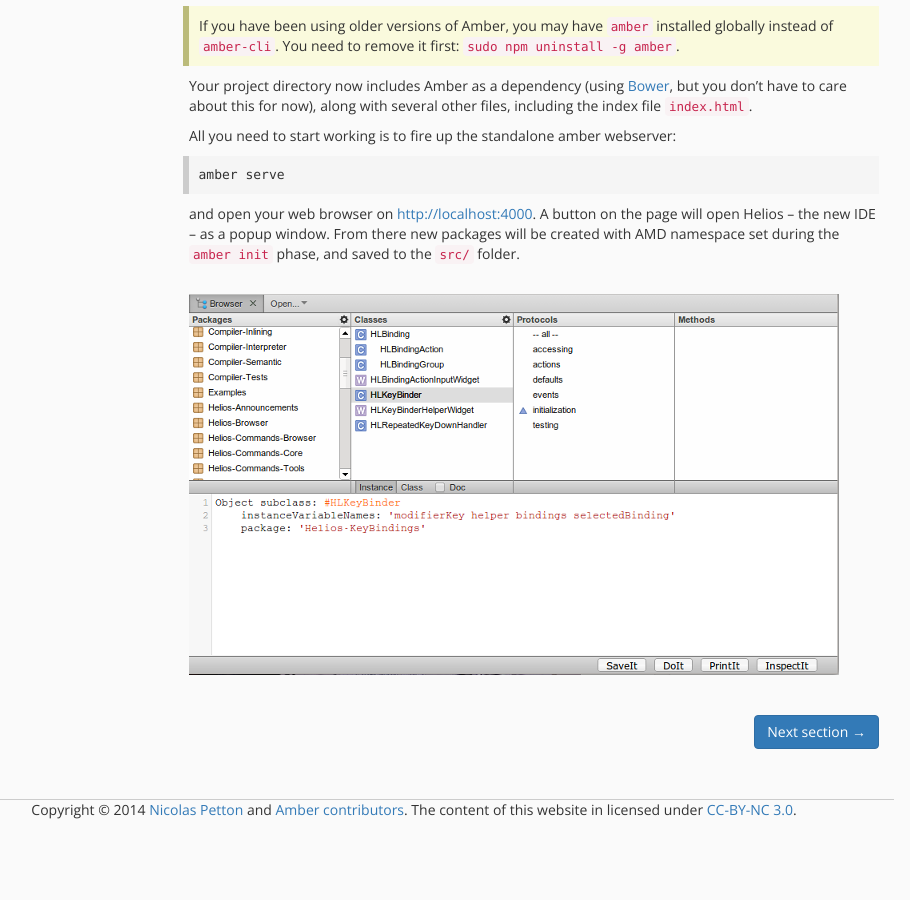
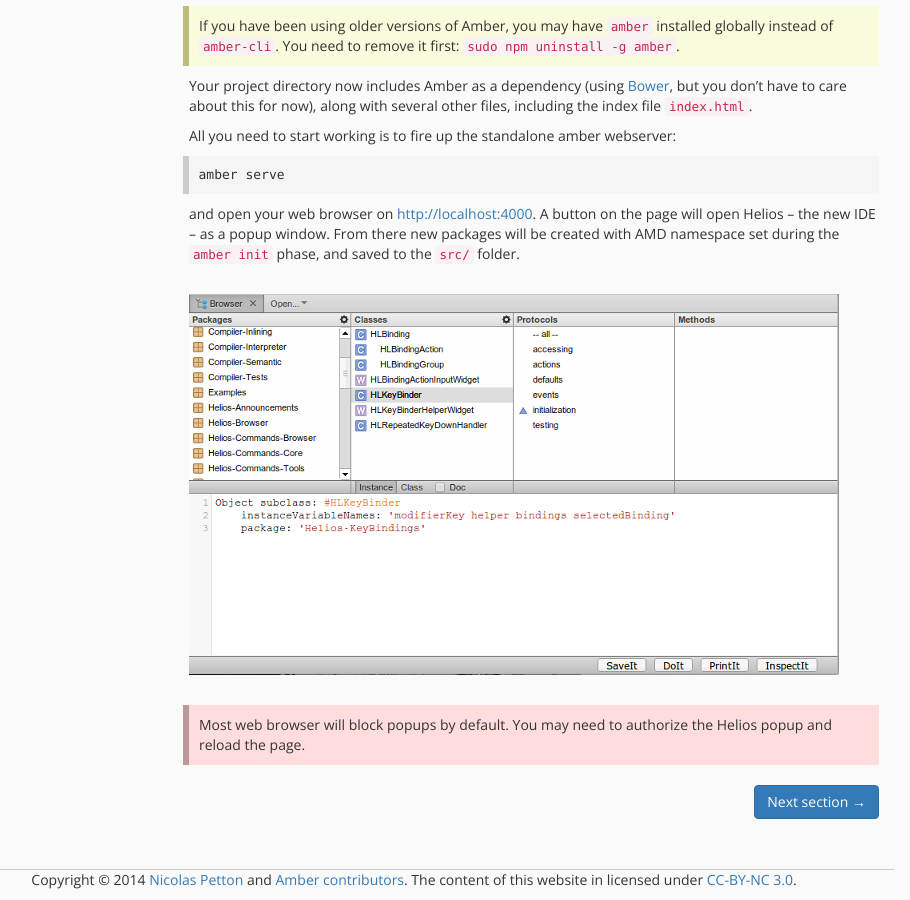
Before and after one commit to amber-smalltalk/amber-documentation, a Jekyll site: the page built from 1-getting-started.md, in a window 1280 px wide and 900 px high, scrolled down 852 px. Shown: the whole window, without its empty margins (226-1136 px from the left). Built offline with Jekyll 4.4.1, drawn with Linux system fonts in a browser that asks for light colours; nearby versions of some CDN libraries; before the commit the page ends 1682 px from its top, so only the background shows below that.

Commit message:
Adds a warning about popups being blocked in the getting started page too

```diff
--- a/1-getting-started.md
+++ b/1-getting-started.md
@@ -52,3 +52,6 @@ created with AMD namespace set during the `amber init` phase, and saved to the `
 folder.
 
 ![Helios](/images/helios.png)
+
+<p class="warning"> Most web browser will block popups by default. You
+may need to authorize the Helios popup and reload the page.</p>
```
